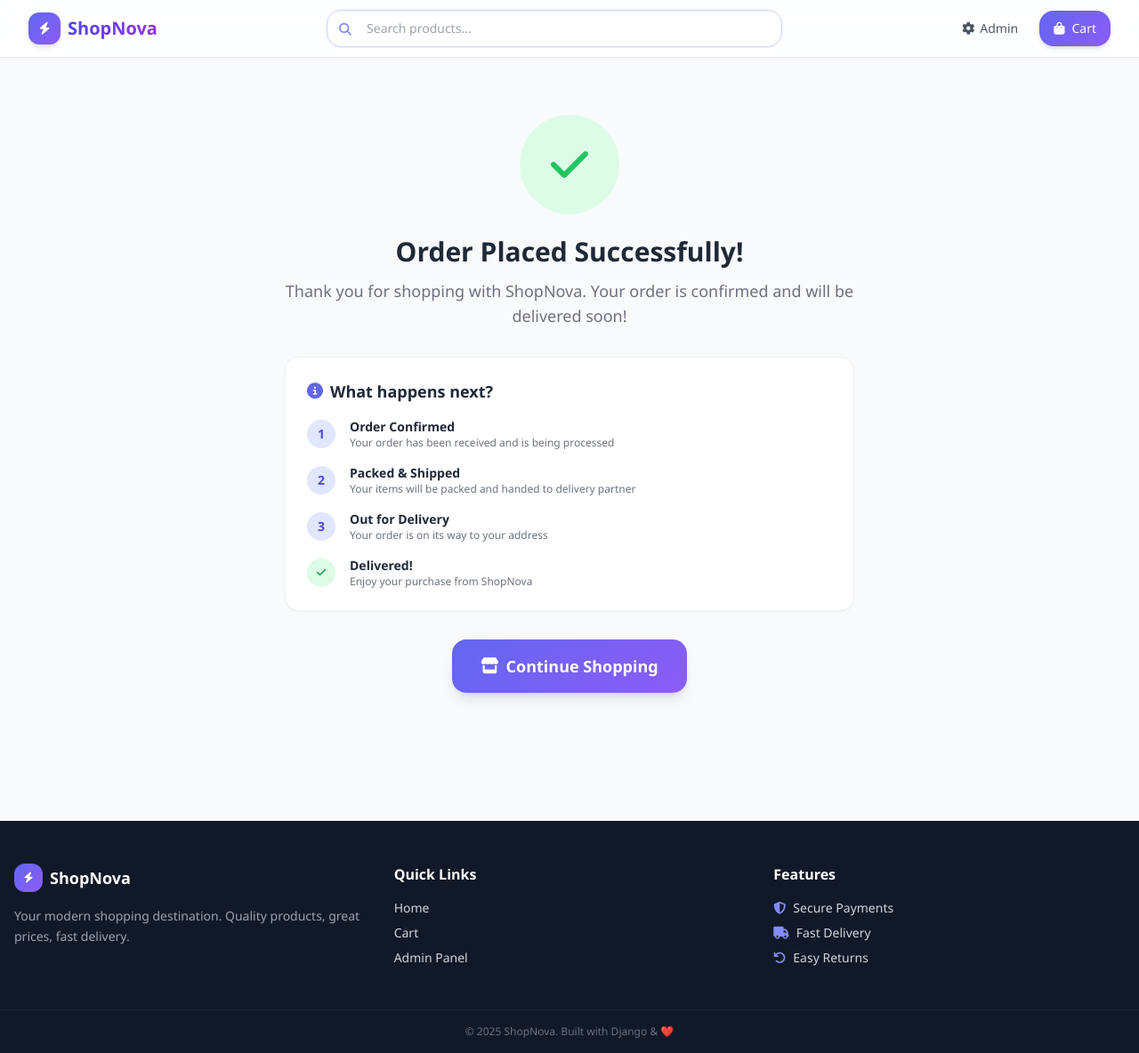
After one commit to trishaa01/CodeAlpha-E-Commerce-Store, a Django app: page /order-success/ in a window 1280 px wide. The commit adds this page. Shown: the whole page at 89% size. Run offline with Django 4.2, Linux system fonts and the light colour scheme; some libraries are stand-ins or nearby versions.

Commit message:
Add checkout and order success pages

```diff
--- a/store/templates/store/cart.html
+++ b/store/templates/store/cart.html
@@ -76,9 +76,9 @@
           <i class="fas fa-check mr-1"></i> You qualify for free shipping!
         </div>
         {% endif %}
-        <button class="btn-primary w-full text-white py-4 rounded-2xl font-bold text-base shadow-lg flex items-center justify-center gap-2">
+        <a href="/checkout/" class="btn-primary w-full text-white py-4 rounded-2xl font-bold text-base shadow-lg flex items-center justify-center gap-2 text-center">
           <i class="fas fa-lock text-sm"></i> Proceed to Checkout
-        </button>
+        </a>
         <a href="/" class="block text-center mt-3 text-sm text-indigo-600 hover:text-indigo-800 transition-colors">
           <i class="fas fa-arrow-left mr-1"></i> Continue Shopping
         </a>
--- /dev/null
+++ b/store/templates/store/order_success.html
@@ -0,0 +1,67 @@
+{% extends 'store/base.html' %}
+{% block title %}Order Placed — ShopNova{% endblock %}
+{% block content %}
+<div class="max-w-2xl mx-auto px-4 py-16 text-center">
+
+  <!-- Success Animation -->
+  <div class="w-28 h-28 bg-green-100 rounded-full flex items-center justify-center mx-auto mb-6 animate-bounce-in">
+    <i class="fas fa-check text-green-500 text-5xl"></i>
+  </div>
+
+  <h1 class="text-3xl font-bold text-gray-800 mb-3">Order Placed Successfully!</h1>
+  <p class="text-gray-500 mb-8 text-lg">Thank you for shopping with ShopNova. Your order is confirmed and will be delivered soon!</p>
+
+  <!-- Order Details Card -->
+  <div class="bg-white rounded-2xl border border-gray-100 shadow-sm p-6 mb-8 text-left">
+    <h2 class="text-lg font-bold text-gray-800 mb-4 flex items-center gap-2">
+      <i class="fas fa-info-circle text-indigo-500"></i> What happens next?
+    </h2>
+    <div class="space-y-4">
+      <div class="flex items-start gap-4">
+        <div class="w-8 h-8 bg-indigo-100 rounded-full flex items-center justify-center flex-shrink-0 mt-0.5">
+          <span class="text-indigo-600 font-bold text-sm">1</span>
+        </div>
+        <div>
+          <p class="font-semibold text-gray-800 text-sm">Order Confirmed</p>
+          <p class="text-xs text-gray-500">Your order has been received and is being processed</p>
+        </div>
+      </div>
+      <div class="flex items-start gap-4">
+        <div class="w-8 h-8 bg-indigo-100 rounded-full flex items-center justify-center flex-shrink-0 mt-0.5">
+          <span class="text-indigo-600 font-bold text-sm">2</span>
+        </div>
+        <div>
+          <p class="font-semibold text-gray-800 text-sm">Packed & Shipped</p>
+          <p class="text-xs text-gray-500">Your items will be packed and handed to delivery partner</p>
+        </div>
+      </div>
+      <div class="flex items-start gap-4">
+        <div class="w-8 h-8 bg-indigo-100 rounded-full flex items-center justify-center flex-shrink-0 mt-0.5">
+          <span class="text-indigo-600 font-bold text-sm">3</span>
+        </div>
+        <div>
+          <p class="font-semibold text-gray-800 text-sm">Out for Delivery</p>
+          <p class="text-xs text-gray-500">Your order is on its way to your address</p>
+        </div>
+      </div>
+      <div class="flex items-start gap-4">
+        <div class="w-8 h-8 bg-green-100 rounded-full flex items-center justify-center flex-shrink-0 mt-0.5">
+          <i class="fas fa-check text-green-600 text-xs"></i>
+        </div>
+        <div>
+          <p class="font-semibold text-gray-800 text-sm">Delivered!</p>
+          <p class="text-xs text-gray-500">Enjoy your purchase from ShopNova</p>
+        </div>
+      </div>
+    </div>
+  </div>
+
+  <!-- Action Buttons -->
+  <div class="flex flex-col sm:flex-row gap-3 justify-center">
+    <a href="/" class="btn-primary text-white px-8 py-4 rounded-2xl font-semibold text-lg inline-flex items-center justify-center gap-2 shadow-lg">
+      <i class="fas fa-store"></i> Continue Shopping
+    </a>
+  </div>
+
+</div>
+{% endblock %}
--- a/store/urls.py
+++ b/store/urls.py
@@ -8,4 +8,6 @@ urlpatterns = [
     path('cart/add/<int:pk>/', views.add_to_cart, name='add_to_cart'),
     path('cart/remove/<int:pk>/', views.remove_from_cart, name='remove_from_cart'),
     path('cart/update/<int:pk>/', views.update_cart, name='update_cart'),
+    path('checkout/', views.checkout, name='checkout'),
+    path('order-success/', views.order_success, name='order_success'),
 ]
--- a/store/views.py
+++ b/store/views.py
@@ -109,3 +109,37 @@ def update_cart(request, pk):
         except:
             pass
     return JsonResponse({'success': True, 'cart_count': cart_count, 'total': total})
+
+def checkout(request):
+    cart = request.session.get('cart', {})
+    if not cart:
+        return redirect('home')
+
+    cart_items = []
+    total = 0
+    for pk, qty in cart.items():
+        try:
+            product = Product.objects.get(pk=int(pk))
+            subtotal = product.price * qty
+            total += subtotal
+            cart_items.append({'product': product, 'qty': qty, 'subtotal': subtotal})
+        except Product.DoesNotExist:
+            pass
+
+    if request.method == 'POST':
+        # Clear cart after order
+        request.session['cart'] = {}
+        return redirect('order_success')
+
+    cart_count = sum(cart.values())
+    return render(request, 'store/checkout.html', {
+        'cart_items': cart_items,
+        'total': total,
+        'cart_count': cart_count,
+    })
+
+def order_success(request):
+    cart_count = 0
+    return render(request, 'store/order_success.html', {
+        'cart_count': cart_count,
+    })
```
Also changed, not shown: store/templates/store/checkout.html (added, +159 -0 lines).
